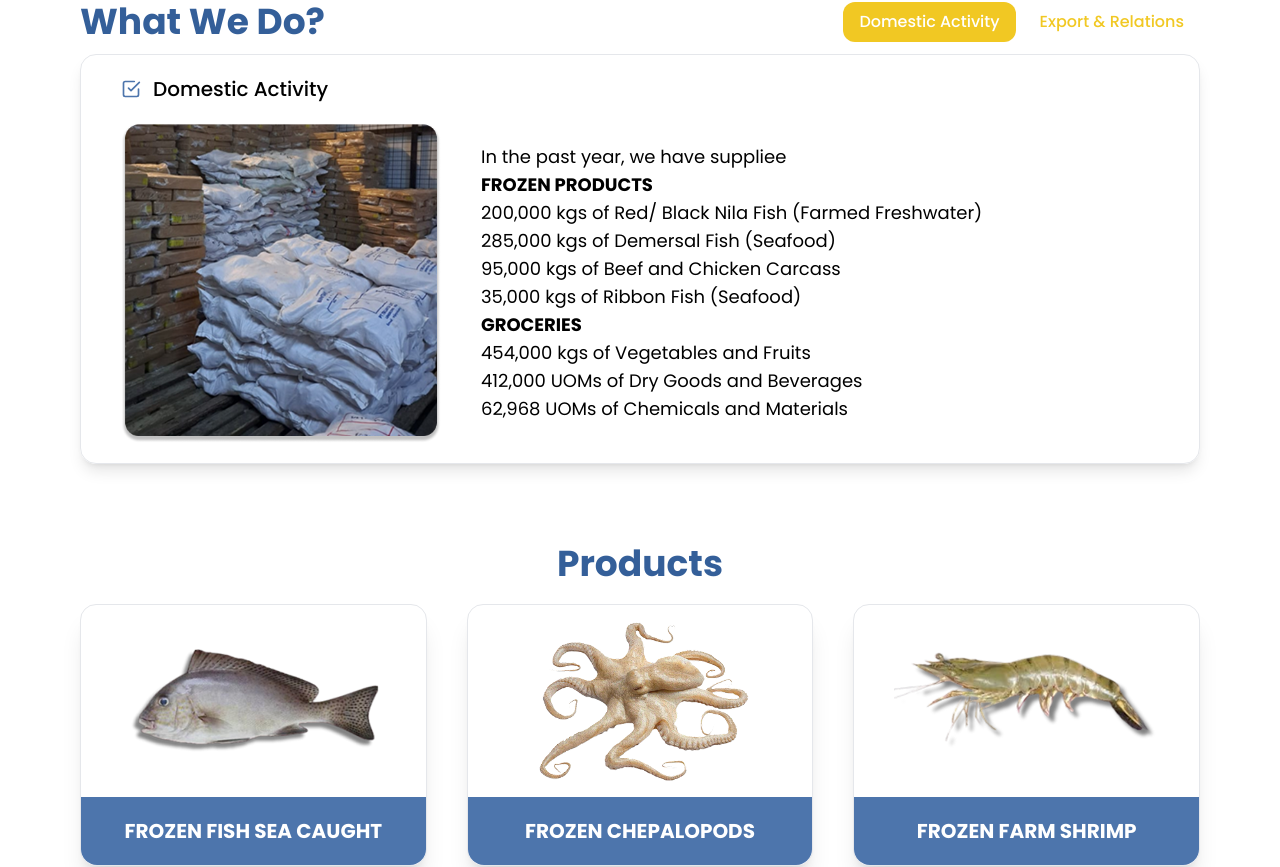
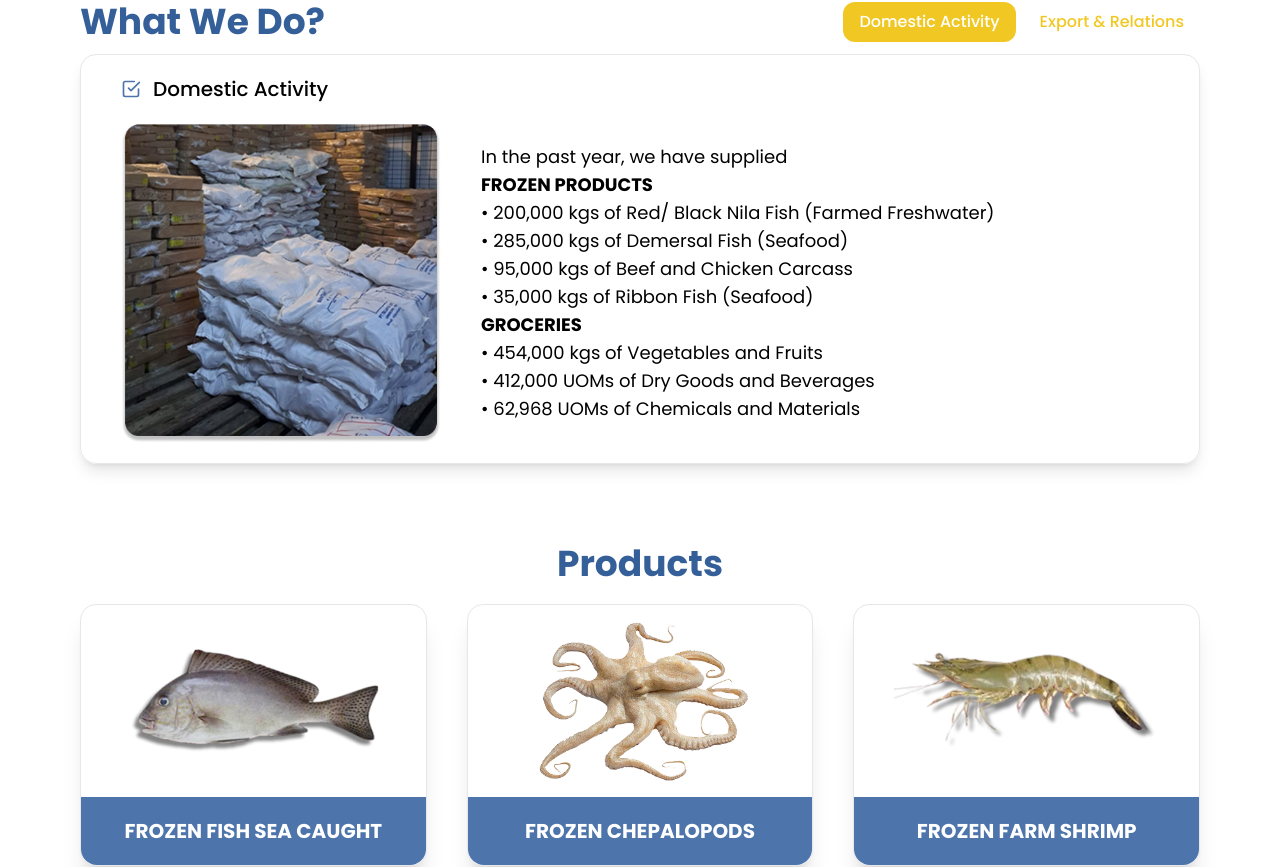
Before and after one commit to asyamfaiq/compro-maida, a React (Vite) app: page / in a window 1280 px wide. Shown: the part 1494-2361 px from the top of the page. Built offline with nearby package versions, Linux system fonts and the light colour scheme; a web font is replaced by a local one.

Commit message:
add images

```diff
--- a/index.html
+++ b/index.html
@@ -2,7 +2,7 @@
 <html lang="en">
   <head>
     <meta charset="UTF-8" />
-    <link rel="icon" type="image/svg+xml" href="/vite.svg" />
+    <link rel="icon" type="image/png" href="/iconmaida.png" />
     <meta name="viewport" content="width=device-width, initial-scale=1.0" />
     <link href="/src/index.css"/>
     <title>Maida</title>
--- a/src/pages/Home/Activity/index.jsx
+++ b/src/pages/Home/Activity/index.jsx
@@ -3,54 +3,114 @@ import Button from '../../../components/Button';
 import { FiCheckSquare } from 'react-icons/fi';
 import Markdown from 'react-markdown';
 
+// Helper untuk menambahkan base path GitHub Pages
+const withBase = (path) => `${import.meta.env.BASE_URL}${path}`;
+
 const activityMenu = [
   {
     title: 'Domestic Activity',
-        asset: '/activity/domestic.png',
-        content: "In the past year, we have supplied\n\n**FROZEN PRODUCTS**\n\n • 200,000 kgs of Red/ Black Nila Fish (Farmed Freshwater)\n\n• 285,000 kgs of Demersal Fish (Seafood)\n\n• 95,000 kgs of Beef and Chicken Carcass\n\n• 35,000 kgs of Ribbon Fish (Seafood)\n\n**GROCERIES**\n\n• 454,000 kgs of Vegetables and Fruits\n\n• 412,000 UOMs of Dry Goods and Beverages\n\n• 62,968 UOMs of Chemicals and Materials"
+    asset: withBase('activity/domestic.png'),
+    content: `In the past year, we have supplied
+
+**FROZEN PRODUCTS**
+
+• 200,000 kgs of Red/ Black Nila Fish (Farmed Freshwater)
+
+• 285,000 kgs of Demersal Fish (Seafood)
+
+• 95,000 kgs of Beef and Chicken Carcass
+
+• 35,000 kgs of Ribbon Fish (Seafood)
+
+**GROCERIES**
+
+• 454,000 kgs of Vegetables and Fruits
+
+• 412,000 UOMs of Dry Goods and Beverages
+
+• 62,968 UOMs of Chemicals and Materials`
   },
   {
     title: 'Export & Relations',
-        asset: '/activity/export.png',
-        content: "**2023, April**\n\nOctopus Flower NW 16,599 kgs to EMME Gel S.R.L, Livorno, Italy\n\n**2022, June**\n\nOctopus Flower NW 13,635 kgs to NORDIC Seafood A/S, Aarhus, Denmark\n\n**2022, Sept**\n\nOctopus Ball and Red Snapper WGGS, NW 20,265 kgs to OCT Seafood Ltd., Chicago, United States\n\n**2022, Nov**\n\nCuttlefish Whole Round NW 25,360 kgs to Vinh Thinh Phat Ltd., Ho Chi Minh, Vietnam\n\n**2023, June**\n\nYellow Fin Tuna GG, NW 25,115 kgs to Trang Thuy Seafood Ltd., Tuy Hoa City, Vietnam\n\n**2023, Sept**\n\nRibbon Fish Whole Round NW 24,850 kgs to Tianjin Jinqinglian Trade Ltd., Tianjin, China\n\n**2024, Jan**\n\nFrozen Emperor Whole Gilled Scaled NW 19.800 kgs to Eur Frozen Fish SRL., Milan, Italy\n\n**2024, Feb**\n\nYellow Fin Tuna GG WR NW 25,115 kgs to Trang Thuy Seafood Ltd., Tuy Hoa City, Vietnam\n\n**2024, Mar**\n\nTuna Loin - Sashimi NW 350 kgs to S&K Food Trading PTY LTD., Sydney, Australia\n\n"
+    asset: withBase('activity/export.png'),
+    content: `**2023, April**
+
+Octopus Flower NW 16,599 kgs to EMME Gel S.R.L, Livorno, Italy
+
+**2022, June**
+
+Octopus Flower NW 13,635 kgs to NORDIC Seafood A/S, Aarhus, Denmark
+
+**2022, Sept**
+
+Octopus Ball and Red Snapper WGGS, NW 20,265 kgs to OCT Seafood Ltd., Chicago, United States
+
+**2022, Nov**
+
+Cuttlefish Whole Round NW 25,360 kgs to Vinh Thinh Phat Ltd., Ho Chi Minh, Vietnam
+
+**2023, June**
+
+Yellow Fin Tuna GG, NW 25,115 kgs to Trang Thuy Seafood Ltd., Tuy Hoa City, Vietnam
+
+**2023, Sept**
+
+Ribbon Fish Whole Round NW 24,850 kgs to Tianjin Jinqinglian Trade Ltd., Tianjin, China
+
+**2024, Jan**
+
+Frozen Emperor Whole Gilled Scaled NW 19.800 kgs to Eur Frozen Fish SRL., Milan, Italy
+
+**2024, Feb**
+
+Yellow Fin Tuna GG WR NW 25,115 kgs to Trang Thuy Seafood Ltd., Tuy Hoa City, Vietnam
+
+**2024, Mar**
+
+Tuna Loin - Sashimi NW 350 kgs to S&K Food Trading PTY LTD., Sydney, Australia`
   }
 ];
 
 const Activity = () => {
-  const [ activeMenu, setActiveMenu ] = useState({
-    title: 'Domestic Activity',
-    asset: '/activity/domestic.png',
-    content: "In the past year, we have suppliee\n\n**FROZEN PRODUCTS**\n\n* 200,000 kgs of Red/ Black Nila Fish (Farmed Freshwater)\n\n* 285,000 kgs of Demersal Fish (Seafood)\n\n* 95,000 kgs of Beef and Chicken Carcass\n\n* 35,000 kgs of Ribbon Fish (Seafood)\n\n**GROCERIES**\n\n* 454,000 kgs of Vegetables and Fruits\n\n* 412,000 UOMs of Dry Goods and Beverages\n\n* 62,968 UOMs of Chemicals and Materials"
-  })
+  const [activeMenu, setActiveMenu] = useState(activityMenu[0]);
 
   return (
     <div className='flex flex-col gap-3 mt-20 lg:mx-20 md:mx-15 sm:mx-10 mx-5'>
       <div className='flex lg:flex-row md:flex-row sm:flex-row flex-col gap-3 justify-between items-center'>
         <h1 className='font-bold lg:text-4xl md:text-4xl text-3xl text-deep-blue'>What We Do?</h1>
         <div className='flex gap-2'>
-            {
-                activityMenu.map((menu, index) => (
-                    <Button key={index} label={menu.title} className={`text-md font-medium ${menu.title === activeMenu.title ? 'bg-secondary text-white hover:bg-secondary/80' : 'bg-transparent text-secondary hover:bg-light-yellow/40'} focus:outline-2 focus:outline-offset-2 focus:outline-secondary py-2`} onClick={() => setActiveMenu(menu)}/>
-                ))
-            }
+          {activityMenu.map((menu, index) => (
+            <Button
+              key={index}
+              label={menu.title}
+              className={`text-md font-medium ${
+                menu.title === activeMenu.title
+                  ? 'bg-secondary text-white hover:bg-secondary/80'
+                  : 'bg-transparent text-secondary hover:bg-light-yellow/40'
+              } focus:outline-2 focus:outline-offset-2 focus:outline-secondary py-2`}
+              onClick={() => setActiveMenu(menu)}
+            />
+          ))}
         </div>
       </div>
       <div className='flex flex-col gap-5 border-1 border-gray-200 rounded-2xl shadow-lg lg:px-10 md:px-10 sm:px-10 px-5 py-5 '>
         <div className='flex items-center gap-3 text-xl'>
-            <FiCheckSquare className='text-primary'/>
+          <FiCheckSquare className='text-primary' />
           <h2 className='font-medium'>{activeMenu.title}</h2>
         </div>
         <div className='flex lg:flex-row sm:flex-row flex-col items-center lg:gap-10 md:gap-10 gap-5 transition-all duration-500'>
-            <img src={activeMenu.asset} alt='Maida' className='max-w-[20rem] w-full transition-all duration-500'/>
+          <img
+            src={activeMenu.asset}
+            alt='Maida'
+            className='max-w-[20rem] w-full transition-all duration-500'
+          />
           <div className='transition-all duration-500 lg:text-lg md:text-lg text-base max-h-[20rem] overflow-y-auto text-ellipsis'>
-                <Markdown>
-                    {activeMenu.content}
-                </Markdown>
+            <Markdown>{activeMenu.content}</Markdown>
           </div>
         </div>
       </div>
     </div>
-  )
-}
+  );
+};
 
-export default Activity
+export default Activity;
--- a/src/pages/Home/ExportAndDomestic/index.jsx
+++ b/src/pages/Home/ExportAndDomestic/index.jsx
@@ -1,19 +1,31 @@
 import { useState } from "react";
-import Button from "../../../components/Button"
+import Button from "../../../components/Button";
 import { Carousel } from "primereact/carousel";
+
+// Helper untuk menambahkan BASE URL (wajib untuk GitHub Pages)
+const withBase = (folder, files) =>
+  files.map(file => `${import.meta.env.BASE_URL}${folder}/${file}`);
+
+// Daftar menu dengan path gambar yang aman untuk production
 const LIST_MENU = [
   {
     label: "Frozen Seafoods",
-        assets: ['/frozen seafoods/fs-1.png', '/frozen seafoods/fs-2.png', '/frozen seafoods/fs-3.png', '/frozen seafoods/fs-4.png', '/frozen seafoods/fs-5.png']
+    assets: withBase('frozen seafoods', [
+      'fs-1.png', 'fs-2.png', 'fs-3.png', 'fs-4.png', 'fs-5.png'
+    ])
   },
   {
     label: "Vegetables & Fruits",
-        assets: ['/vegetables fruits/vf-1.png', '/vegetables fruits/vf-2.png', '/vegetables fruits/vf-3.png', '/vegetables fruits/vf-4.png']
+    assets: withBase('vegetables fruits', [
+      'vf-1.png', 'vf-2.png', 'vf-3.png', 'vf-4.png'
+    ])
   },
   {
     label: "Dry Food & Baverages",
-        assets: ['/dry food/df-1.png', '/dry food/df-2.png', '/dry food/df-3.png', '/dry food/df-4.png']
-    },
+    assets: withBase('dry food', [
+      'df-1.png', 'df-2.png', 'df-3.png', 'df-4.png'
+    ])
+  }
 ];
 
 const responsiveOptions = [
@@ -40,19 +52,32 @@ const responsiveOptions = [
 ];
 
 const ExportAndDomestic = () => {
-  const [ activeMenu, setActiveMenu ] = useState({
-    label: "Frozen Seafoods",
-    assets: ['/frozen seafoods/fs-1.png', '/frozen seafoods/fs-2.png', '/frozen seafoods/fs-3.png', '/frozen seafoods/fs-4.png', '/frozen seafoods/fs-5.png']
-  });
+  const [activeMenu, setActiveMenu] = useState(LIST_MENU[0]);
 
   return (
-    <div id="export-&-Domestic" className="relative flex flex-col gap-4 mt-20 lg:mx-20 md:mx-15 sm:mx-10 mx-5 lg:text-start md:text-start text-center">
-      <h1 className="text-deep-blue font-bold lg:text-4xl md:text-4xl text-3xl">Export and <span className="text-light-yellow">Domestic</span></h1>
+    <div
+      id="export-&-Domestic"
+      className="relative flex flex-col gap-4 mt-20 lg:mx-20 md:mx-15 sm:mx-10 mx-5 lg:text-start md:text-start text-center"
+    >
+      <h1 className="text-deep-blue font-bold lg:text-4xl md:text-4xl text-3xl">
+        Export and <span className="text-light-yellow">Domestic</span>
+      </h1>
+
       <div className="flex lg:flex-row md:flex-row sm:flex-row flex-col lg:justify-start md:justify-start justify-center gap-3">
-        {
-            LIST_MENU.map((menu) => <Button key={menu.label} label={menu.label} className={`outline-1 outline-primary ${activeMenu.label === menu.label ? 'bg-primary text-white' : 'bg-white text-primary hover:bg-blue-sky/30 lg:text-base md:text-base text-sm'} focus:outline-2 focus:outline-offset-2`} onClick={() => setActiveMenu(menu)}/>)
-        }
+        {LIST_MENU.map((menu) => (
+          <Button
+            key={menu.label}
+            label={menu.label}
+            className={`outline-1 outline-primary ${
+              activeMenu.label === menu.label
+                ? 'bg-primary text-white'
+                : 'bg-white text-primary hover:bg-blue-sky/30 lg:text-base md:text-base text-sm'
+            } focus:outline-2 focus:outline-offset-2`}
+            onClick={() => setActiveMenu(menu)}
+          />
+        ))}
       </div>
+
       <Carousel
         value={activeMenu.assets}
         className="custom-carousel"
@@ -60,12 +85,19 @@ const ExportAndDomestic = () => {
         circular
         autoplayInterval={5000}
         showNavigators={false}
-        itemTemplate={(data) => <div className="h-[20rem] w-full px-2"><img src={data} className="rounded-2xl h-full w-full object-cover shadow-xl"/></div>}
+        itemTemplate={(data) => (
+          <div className="h-[20rem] w-full px-2">
+            <img
+              src={data}
+              alt="Export & Domestic"
+              className="rounded-2xl h-full w-full object-cover shadow-xl"
+            />
+          </div>
+        )}
         responsiveOptions={responsiveOptions}
       />
-      {/* <div className="bg-light-yellow absolute top-30 -right-60 rounded-2xl w-[30rem] h-[20rem] rotate-145 -z-1"></div> */}
     </div>
-  )
-}
+  );
+};
 
-export default ExportAndDomestic
+export default ExportAndDomestic;
--- a/src/pages/Home/Product/index.jsx
+++ b/src/pages/Home/Product/index.jsx
@@ -5,31 +5,31 @@ import Button from '../../../components/Button';
 const LIST_PRODUCT = [
     {
         name: 'FROZEN FISH SEA CAUGHT',
-        assets: '/product/fish-sea.png'
+        assets: `${import.meta.env.BASE_URL}product/fish-sea.png`
     },
     {
         name: 'FROZEN CHEPALOPODS',
-        assets: '/product/squid.png'
+        assets: `${import.meta.env.BASE_URL}product/squid.png`
     },
     {
         name: 'FROZEN FARM SHRIMP',
-        assets: '/product/shrimp.png'
+        assets: `${import.meta.env.BASE_URL}product/shrimp.png`
     },
     {
         name: 'CRAB MEAT',
-        assets: '/product/crab.png'
+        assets: `${import.meta.env.BASE_URL}product/crab.png`
     },
     {
         name: 'YELLOWFIN TUNA',
-        assets: '/product/tuna.png'
+        assets: `${import.meta.env.BASE_URL}product/tuna.png`
     },
     {
         name: 'FROZEN FISH FARM RAISED',
-        assets: '/product/catfish.png'
+        assets: `${import.meta.env.BASE_URL}product/catfish.png`
     },
     {
         name: 'DRY FISH SEA CAUGHT',
-        assets: '/product/dry-fish.png'
+        assets: `${import.meta.env.BASE_URL}product/dry-fish.png`
     }
 ];
 
```
Also changed, not shown: src/pages/Home/Founder/index.jsx (+6 -6 lines), src/pages/Home/Hero/index.jsx (+1 -7 lines), src/pages/Home/Milestone/index.jsx (+4 -4 lines), src/pages/Home/Partners/index.jsx (+18 -17 lines), public/iconmaida.png (added). Lines whose indentation alone changed are shown as unchanged.
